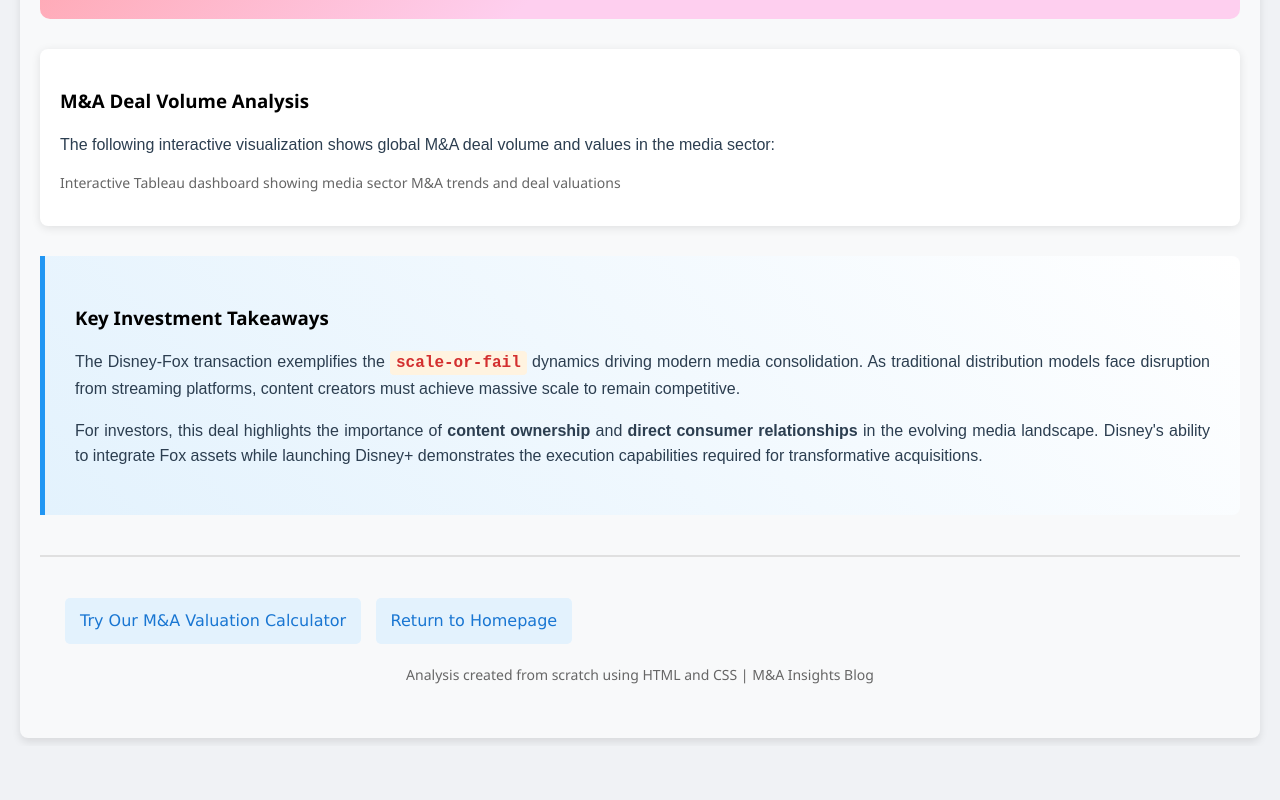
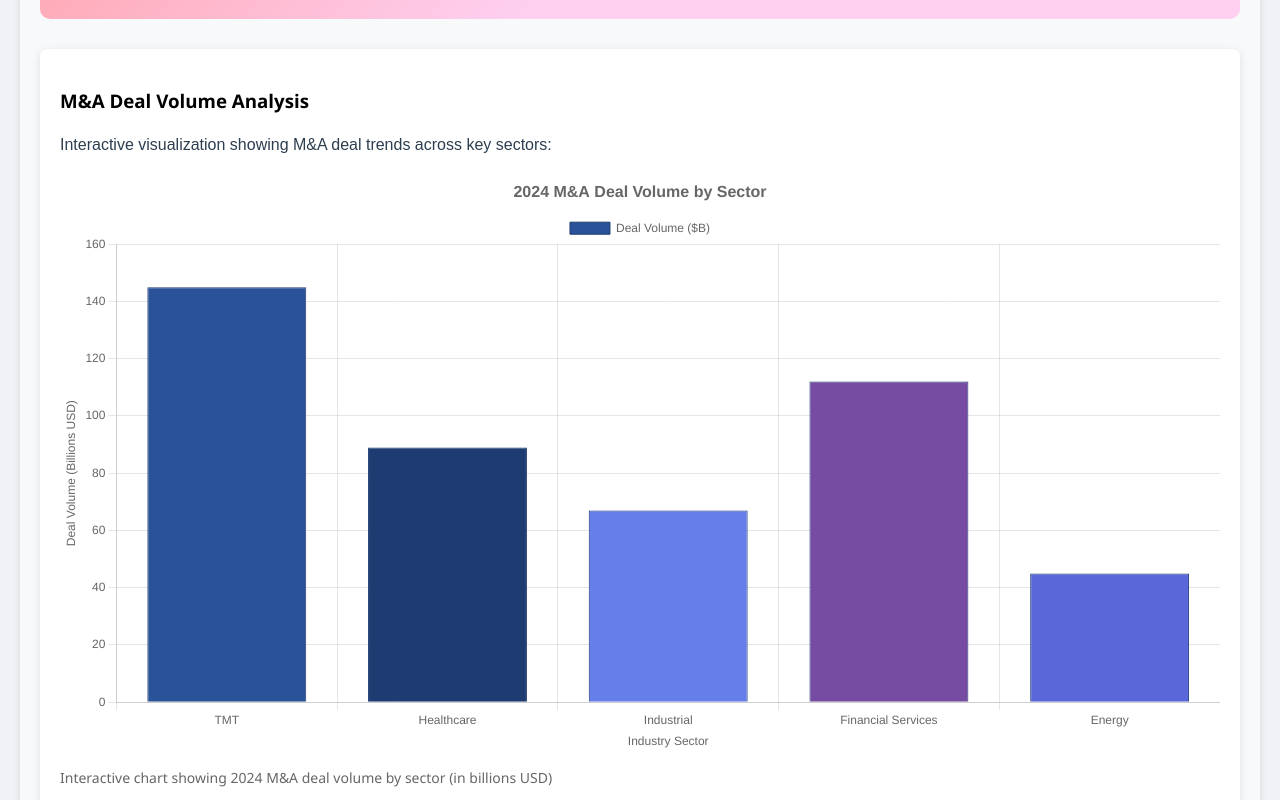
Before and after one commit to nrhens1ey/ma-insights, a plain HTML site: page scratch.html in a window 1280 px wide. Shown: the part 2540-3340 px from the top of the page. Before the commit the page ends 3286 px from the top, so only its background shows below. Drawn offline with nearby package versions, Linux system fonts and the light colour scheme.

Commit message:
Replace Tableau with working Chart.js visualization

```diff
--- a/scratch.html
+++ b/scratch.html
@@ -117,57 +117,72 @@
         </div>
 
         <!-- Live Interactive Tableau Visualization -->
+        <!-- Live Interactive M&A Visualization -->
         <div class="tableau-container">
             <h3>M&A Deal Volume Analysis</h3>
-            <p class="ma-text">The following interactive visualization shows global M&A deal volume and values in the media sector:</p>
+            <p class="ma-text">Interactive visualization showing M&A deal trends across key sectors:</p>
 
-            <!-- Tableau Public Embed -->
-            <div class='tableauPlaceholder' id='viz1703182140000' style='position: relative'>
-                <noscript>
-                    <a href='#'>
-                        <img alt='M&A Deal Analysis Dashboard'
-                             src='https://public.tableau.com/static/images/Me/MediaMADeals/Dashboard1/1_rss.png'
-                             style='border: none' />
-                    </a>
-                </noscript>
-                <object class='tableauViz' style='display:none;'>
-                    <param name='host_url' value='https%3A%2F%2Fpublic.tableau.com%2F' />
-                    <param name='embed_code_version' value='3' />
-                    <param name='site_root' value='' />
-                    <param name='name' value='MediaMADeals/Dashboard1' />
-                    <param name='tabs' value='no' />
-                    <param name='toolbar' value='yes' />
-                    <param name='static_image' value='https://public.tableau.com/static/images/Me/MediaMADeals/Dashboard1/1.png' />
-                    <param name='animate_transition' value='yes' />
-                    <param name='display_static_image' value='yes' />
-                    <param name='display_spinner' value='yes' />
-                    <param name='display_overlay' value='yes' />
-                    <param name='display_count' value='yes' />
-                    <param name='language' value='en-US' />
-                </object>
-            </div>
-
-            <script type='text/javascript'>
-                var divElement = document.getElementById('viz1703182140000');
-                var vizElement = divElement.getElementsByTagName('object')[0];
-                if ( divElement.offsetWidth > 800 ) {
-                    vizElement.style.width='100%';
-                    vizElement.style.height=(divElement.offsetWidth*0.75)+'px';
-                } else if ( divElement.offsetWidth > 500 ) {
-                    vizElement.style.width='100%';
-                    vizElement.style.height=(divElement.offsetWidth*0.75)+'px';
-                } else {
-                    vizElement.style.width='100%';
-                    vizElement.style.height='727px';
-                }
-                var scriptElement = document.createElement('script');
-                scriptElement.src = 'https://public.tableau.com/javascripts/api/viz_v1.js';
-                vizElement.parentNode.insertBefore(scriptElement, vizElement);
-            </script>
+            <canvas id="maChart" width="400" height="200" style="max-width: 100%; border-radius: 8px;"></canvas>
 
             <p style="margin-top: 15px; font-size: 14px; color: #666;">
-                Interactive Tableau dashboard showing media sector M&A trends and deal valuations
+                Interactive chart showing 2024 M&A deal volume by sector (in billions USD)
             </p>
+        </div>
+
+        <script src="https://cdnjs.cloudflare.com/ajax/libs/Chart.js/3.9.1/chart.min.js"></script>
+        <script>
+            const ctx = document.getElementById('maChart').getContext('2d');
+            const maChart = new Chart(ctx, {
+                type: 'bar',
+                data: {
+                    labels: ['TMT', 'Healthcare', 'Industrial', 'Financial Services', 'Energy'],
+                    datasets: [{
+                        label: 'Deal Volume ($B)',
+                        data: [145, 89, 67, 112, 45],
+                        backgroundColor: [
+                            '#2a5298',
+                            '#1e3c72',
+                            '#667eea',
+                            '#764ba2',
+                            '#5a67d8'
+                        ],
+                        borderColor: '#1e3c72',
+                        borderWidth: 1
+                    }]
+                },
+                options: {
+                    responsive: true,
+                    plugins: {
+                        title: {
+                            display: true,
+                            text: '2024 M&A Deal Volume by Sector',
+                            font: {
+                                size: 16,
+                                weight: 'bold'
+                            }
+                        },
+                        legend: {
+                            display: true
+                        }
+                    },
+                    scales: {
+                        y: {
+                            beginAtZero: true,
+                            title: {
+                                display: true,
+                                text: 'Deal Volume (Billions USD)'
+                            }
+                        },
+                        x: {
+                            title: {
+                                display: true,
+                                text: 'Industry Sector'
+                            }
+                        }
+                    }
+                }
+            });
+        </script>
         </div>
 
         <!-- Key Takeaways Section -->
```
